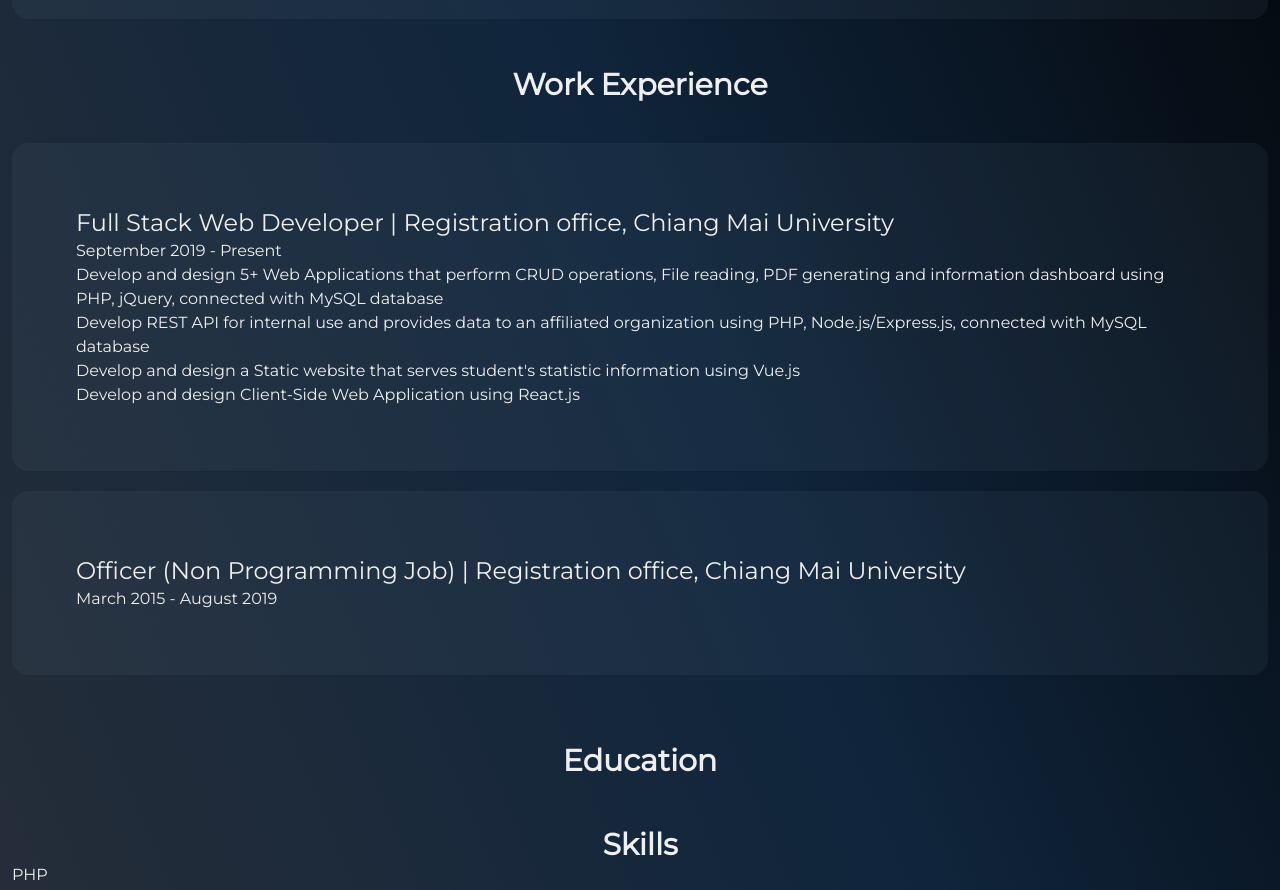
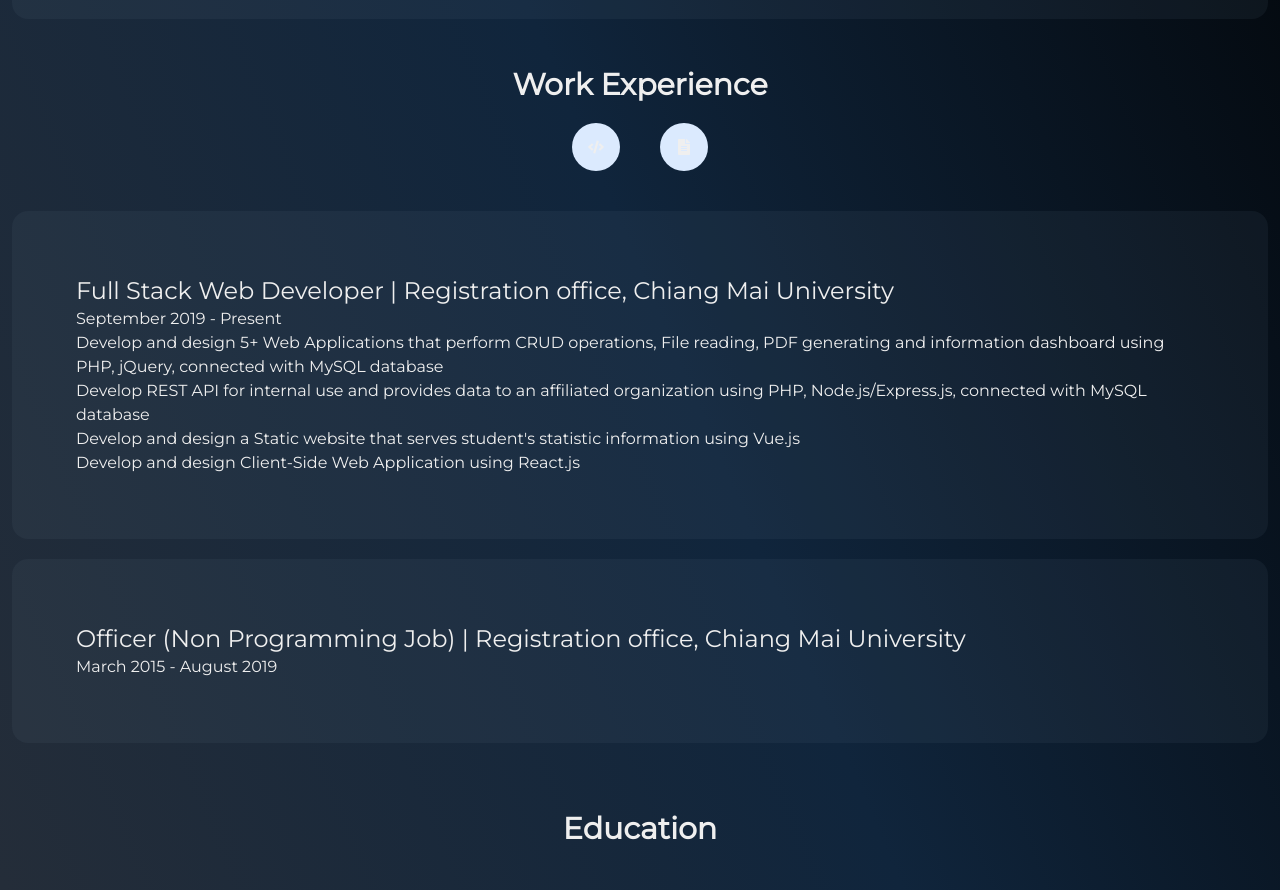
Before and after one commit to micro927/resume-v1, a Next.js app: page / in a window 1280 px wide. Shown: the part 800-1690 px from the top of the page. Built offline with nearby package versions, Linux system fonts and the light colour scheme.

Commit message:
dev: work

```diff
--- a/components/WorkSection.tsx
+++ b/components/WorkSection.tsx
@@ -1,3 +1,5 @@
+import { FaCode, FaFileAlt } from 'react-icons/fa'
+
 interface WorkItem {
     jobno: number
     jobTitle: string
@@ -6,17 +8,6 @@
     dateEnd: string
     descriptionList: Array<any>
 }
-
-// declare global {
-//     interface String {
-//         replaceJSX(find: string, replace: string): string[];
-//     }
-// }
-// String.prototype.replaceJSX = function (find: string, replace: string): string[] {
-//     return this.split(' ').map((word) => word === find ? replace + ' ' : word + ' ');
-// }
-
-
 interface WorkProps { work: Array<WorkItem> }
 
 function WorkSection({ work }: WorkProps) {
@@ -24,6 +15,14 @@
     return (
         <section id='work' className='flex flex-col w-full scroll-mt-6 scroll-smooth mb-12'>
             <h6 className='text-center text-3xl font-bold'>Work Experience</h6>
+            <div className='flex justify-center mt-5'>
+                <span className="flex mx-5 items-center justify-center w-10 h-10 bg-blue-100 rounded-full lg:h-12 lg:w-12 dark:bg-blue-800 shrink-0">
+                    <FaCode />
+                </span>
+                <span className="flex mx-5 items-center justify-center w-10 h-10 bg-blue-100 rounded-full lg:h-12 lg:w-12 dark:bg-blue-800 shrink-0">
+                    <FaFileAlt />
+                </span>
+            </div>
             <div className="w-100 h-full mt-10">
                 {
 
```
